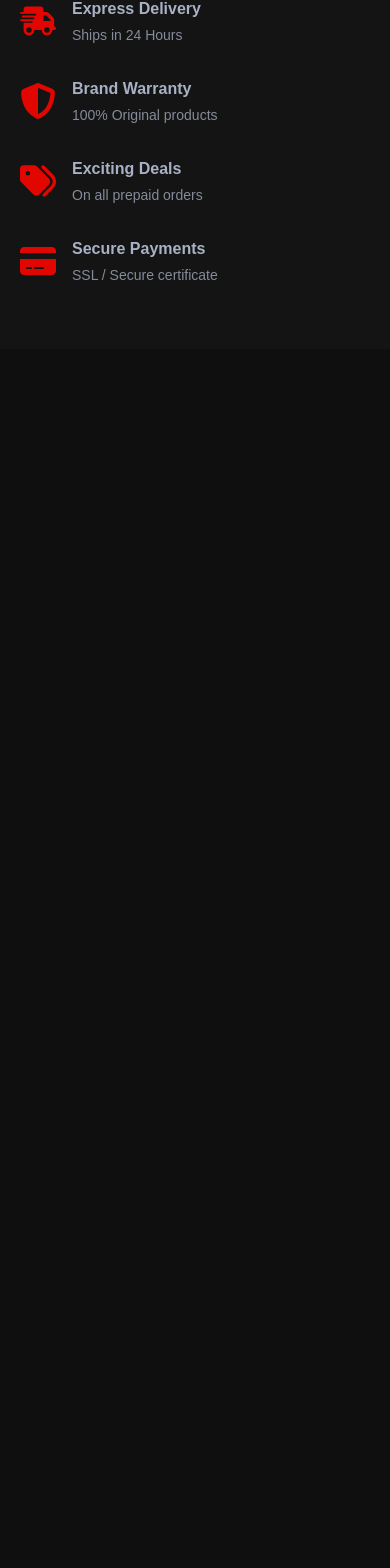
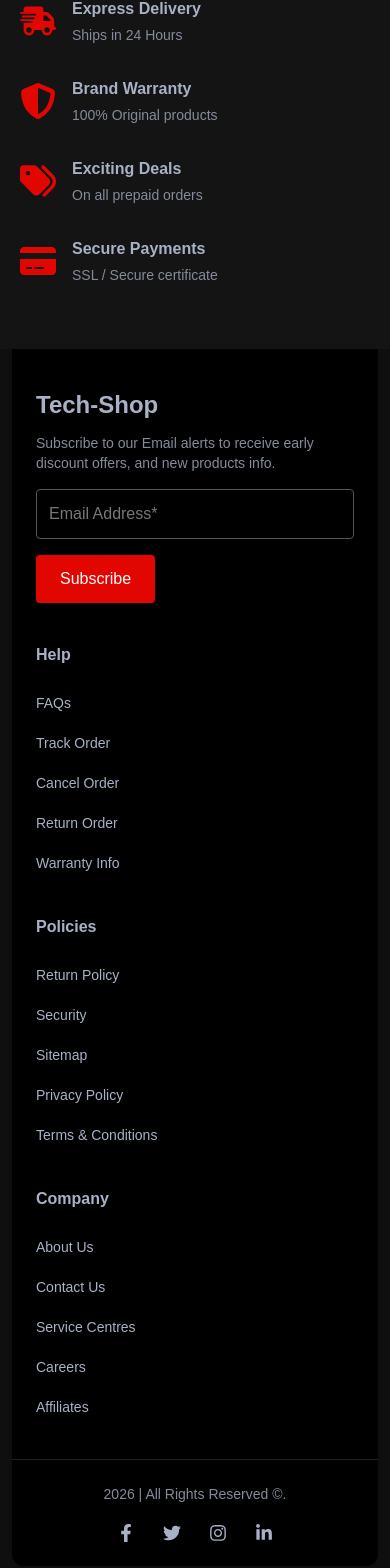
Before and after one commit to Madhan-mdn/TechShop, a React (Vite) app: page / in a window 390 px wide. Shown: the part 6185-7753 px from the top of the page. Before the commit the page ends 6534 px from the top, so only its background shows below. Built offline with nearby package versions, Linux system fonts and the light colour scheme.

Commit message:
Done the footer component

```diff
--- a/src/components/Footer.jsx
+++ b/src/components/Footer.jsx
@@ -0,0 +1,132 @@
+
+import {
+  FaFacebookF,
+  FaTwitter,
+  FaInstagram,
+  FaLinkedinIn,
+} from "react-icons/fa";
+
+function Footer() {
+  const footerSections = [
+    {
+      title: "Help",
+      links: [
+        "FAQs",
+        "Track Order",
+        "Cancel Order",
+        "Return Order",
+        "Warranty Info",
+      ],
+    },
+    {
+      title: "Policies",
+      links: [
+        "Return Policy",
+        "Security",
+        "Sitemap",
+        "Privacy Policy",
+        "Terms & Conditions",
+      ],
+    },
+    {
+      title: "Company",
+      links: [
+        "About Us",
+        "Contact Us",
+        "Service Centres",
+        "Careers",
+        "Affiliates",
+      ],
+    },
+  ];
+
+  const socialLinks = [
+    { icon: FaFacebookF, label: "Facebook" },
+    { icon: FaTwitter, label: "Twitter" },
+    { icon: FaInstagram, label: "Instagram" },
+    { icon: FaLinkedinIn, label: "LinkedIn" },
+  ];
+
+  return (
+    <footer className="mx-3 mb-3 overflow-hidden rounded-b-xl bg-black text-[#a8b1c5] sm:mx-6">
+      {/* Main footer content */}
+      <div className="grid grid-cols-1 gap-10 px-6 py-10 sm:px-10 lg:grid-cols-[1.6fr_0.8fr_0.9fr_0.7fr] lg:gap-12">
+        {/* Brand and newsletter */}
+        <div>
+          <h2 className="text-2xl font-bold text-[#a8b1c5]">
+            Tech-Shop
+          </h2>
+
+          <p className="mt-3 max-w-md text-sm leading-5 text-[#858b9a]">
+            Subscribe to our Email alerts to receive early discount offers,
+            and new products info.
+          </p>
+
+          <form
+            className="mt-4 max-w-md"
+            onSubmit={(event) => event.preventDefault()}
+          >
+            <input
+              type="email"
+              required
+              placeholder="Email Address*"
+              aria-label="Email address"
+              className="w-full rounded-sm border border-[#555] bg-transparent px-3 py-3 text-sm text-white outline-none placeholder:text-[#777] focus:border-[#e10600]"
+            />
+
+            <button
+              type="submit"
+              className="mt-4 rounded-sm bg-[#e10600] px-6 py-3 text-sm text-white transition-colors hover:bg-red-700"
+            >
+              Subscribe
+            </button>
+          </form>
+        </div>
+
+        {/* Link columns */}
+        {footerSections.map((section) => (
+          <div key={section.title}>
+            <h3 className="mb-6 text-base font-bold text-[#a8b1c5]">
+              {section.title}
+            </h3>
+
+            <ul className="space-y-4">
+              {section.links.map((link) => (
+                <li key={link}>
+                  <a
+                    href="#"
+                    className="text-sm text-[#858b9a] transition-colors hover:text-white"
+                  >
+                    {link}
+                  </a>
+                </li>
+              ))}
+            </ul>
+          </div>
+        ))}
+      </div>
+
+      {/* Bottom bar */}
+      <div className="flex flex-col items-center justify-between gap-5 border-t border-[#202020] px-6 py-6 sm:px-10 md:flex-row">
+        <p className="text-sm text-[#858b9a]">
+          {new Date().getFullYear()} | All Rights Reserved ©.
+        </p>
+
+        <div className="flex items-center gap-7">
+          {socialLinks.map(({ icon: Icon, label }) => (
+            <a
+              key={label}
+              href="#"
+              aria-label={label}
+              className="text-[#a8b1c5] transition-colors hover:text-[#e10600]"
+            >
+              <Icon size={18} />
+            </a>
+          ))}
+        </div>
+      </div>
+    </footer>
+  );
+}
+
+export default Footer;
--- a/src/pages/Home.jsx
+++ b/src/pages/Home.jsx
@@ -3,7 +3,7 @@ import ProductSlider from "../components/ProductSlider";
 import FeaturedProducts from "../components/FeaturedProducts";
 import TopProducts from "../components/TopProducts";
 import Advantages from "../components/Advantages";
-// import Footer from "../components/Footer";
+import Footer from "../components/Footer";
 
 function Home() {
   return (
@@ -16,6 +16,8 @@ function Home() {
         <TopProducts/>
         <Advantages />
       </main>
+
+      <Footer />
     </>
   );
 }
```
